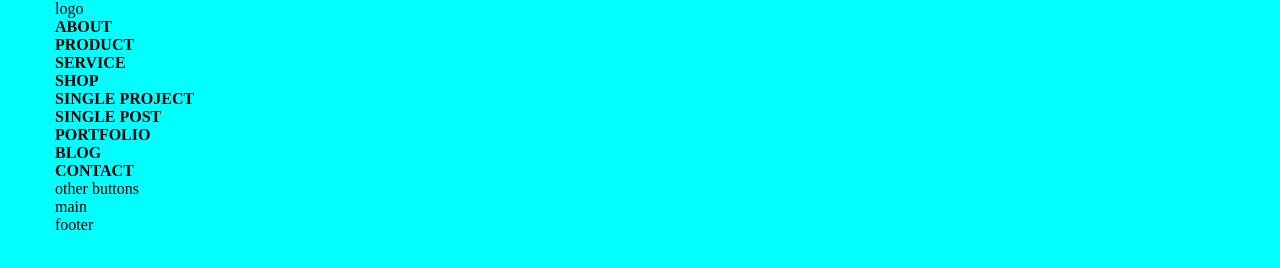
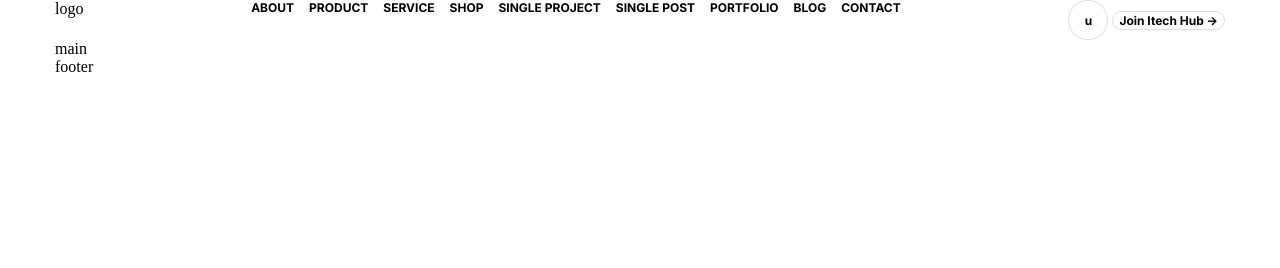
Before and after one commit to agronom99/itech, a website built with Vite: page index.html in a window 1280 px wide. Built offline with nearby package versions, Linux system fonts and the light colour scheme.

Commit message:
2023.02.28 15-38

```diff
--- a/index.html
+++ b/index.html
@@ -13,7 +13,7 @@
   <header>
     <div class="container">
       <div>logo</div>
-      <nav>
+      <nav class="navigation">
         <ul>
           <li> <a class="link" href="./pages/about/index.html">ABOUT</a> </li>
           <li> <a class="link" href="./pages/product/index.html">PRODUCT</a> </li>
@@ -26,7 +26,11 @@
           <li> <a class="link" href="./pages/CONTACT/index.html">CONTACT</a></li>
         </ul>
       </nav>
-      <div>other buttons</div>
+      <div>
+        <button class="button button--round">u</button>
+        <button class="button">Join Itech Hub -></button>
+
+      </div>
     </div>
   </header>
   <main>
--- a/style.scss
+++ b/style.scss
@@ -1,7 +1,8 @@
 @use "./styles/global.scss";
+@import url('https://fonts.googleapis.com/css2?family=Inter:wght@700&family=Poppins:wght@500;600&display=swap');
 
 html {
-  background-color: aqua;
+  background-color: var(--white-color);
     color: var(--black-color);
 
 }
@@ -27,3 +28,10 @@ a {
 li {
   list-style: none;
 }
+
+button {
+  background-color: transparent;
+  border: none;
+  outline: none;
+
+}
--- a/styles/button.scss
+++ b/styles/button.scss
@@ -1,3 +1,17 @@
 .button{
-    border: 2px solid red;
+    border: 1px solid var(--grey-color);
+    transition: var(--transition);
+    border-radius: 10px;
+    font: var(--smaller-font);
+    cursor: pointer;
+
+    &:hover, &:active, &:focus{
+        border-color: var(--violet-color);
+    }
+    &--round{
+        --size:40px;
+        height: var(--size);
+        width: var(--size);
+        border-radius: 50%;
+    }
 }
--- a/styles/colors.scss
+++ b/styles/colors.scss
@@ -1,5 +1,7 @@
 :root{
     --black-color: #000;
     --violet-color:#5842bc;
+    --white-color:#fff;
+    --grey-color:#0002;
 
 }
--- a/styles/layout.scss
+++ b/styles/layout.scss
@@ -7,6 +7,12 @@ footer {
   display: flex;
   flex-direction: column;
   align-items: center;
+}
+
+header .container{
+  display: flex;
+  justify-content: space-between;
+  gap: var(--gap);
 }
 
 .container {
@@ -25,3 +31,11 @@ footer {
     width: 1320px;
   }
 }
+
+.navigation ul{
+  display: flex;
+  gap: var(--gap);
+
+  font: var(--smaller-font);
+
+}
--- a/styles/variables.scss
+++ b/styles/variables.scss
@@ -6,7 +6,9 @@
 
 
 :root{
-
+    //font
+    --smaller-font: 700 12px 'inter',sans-serif;
+    --gap: 15px;
 
     --transition: 0.3s;
 }
```
